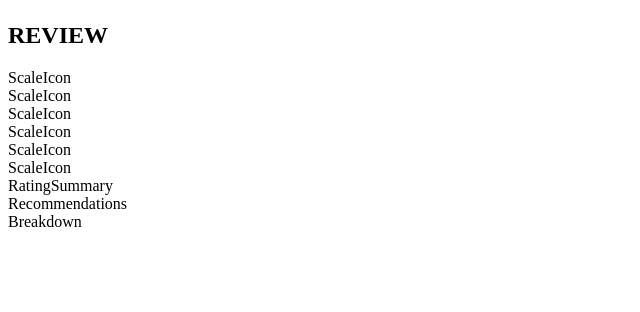
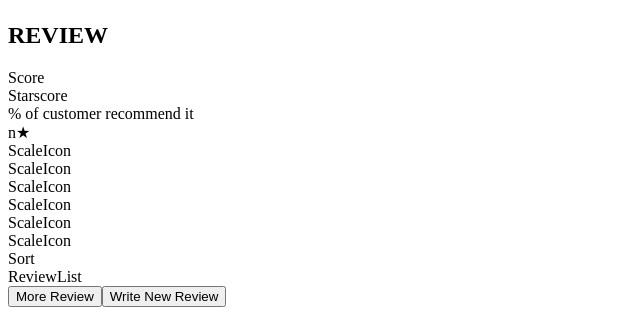
Before and after one commit to poaceae-team6/fec-catwalk, a React app: page / in a window 1280 px wide. Shown: the part 1385-1697 px from the top of the page, without its empty margins (0-640 px from the left). Before the commit the page ends 1624 px from the top, so only its background shows below. Built offline with nearby package versions, Linux system fonts and the light colour scheme; the HTML template or start-up script is replaced by a standard one.

Commit message:
Added components and structure in Review module

```diff
--- a/client/src/components/review/reviewmain/ProductBreakdown.jsx
+++ b/client/src/components/review/reviewmain/ProductBreakdown.jsx
@@ -11,9 +11,12 @@ class ProductBreakdown extends React.Component {
 
     return (
       <div>
-        <div>RatingSummary</div>
-        <div>Recommendations</div>
-        <div>Breakdown</div>
+        <div>ScaleIcon</div>
+        <div>ScaleIcon</div>
+        <div>ScaleIcon</div>
+        <div>ScaleIcon</div>
+        <div>ScaleIcon</div>
+        <div>ScaleIcon</div>
       </div>
     )
   }
--- a/client/src/components/review/reviewmain/RatingBreakdown.jsx
+++ b/client/src/components/review/reviewmain/RatingBreakdown.jsx
@@ -1,4 +1,7 @@
 import React from 'react';
+import RatingSummary from './RatingSummary.jsx';
+import Recommend from './Recommend.jsx';
+import StarBreakdown from './StarBreakdown.jsx';
 
 
 class RatingBreakdown extends React.Component {
@@ -6,17 +9,12 @@ class RatingBreakdown extends React.Component {
     super(props);
   }
 
-
   render () {
-
     return (
       <div>
-        <div>ScaleIcon</div>
-        <div>ScaleIcon</div>
-        <div>ScaleIcon</div>
-        <div>ScaleIcon</div>
-        <div>ScaleIcon</div>
-        <div>ScaleIcon</div>
+        <div><RatingSummary /></div>
+        <div><Recommend /></div>
+        <div><StarBreakdown /></div>
       </div>
     )
   }
--- /dev/null
+++ b/client/src/components/review/reviewmain/RatingSummary.jsx
@@ -0,0 +1,21 @@
+
+import React from 'react';
+
+
+class RatingSummary extends React.Component {
+  constructor(props) {
+    super(props);
+  }
+
+  render () {
+    return (
+      <div>
+        <div>Score</div>
+        <div>Starscore</div>
+      </div>
+    )
+  }
+}
+
+
+export default RatingSummary;
--- /dev/null
+++ b/client/src/components/review/reviewmain/Recommend.jsx
@@ -0,0 +1,21 @@
+
+import React from 'react';
+
+
+class Recommend extends React.Component {
+  constructor(props) {
+    super(props);
+  }
+
+  render () {
+
+    return (
+      <div>
+        % of customer recommend it
+      </div>
+    )
+  }
+}
+
+
+export default Recommend;
--- a/client/src/components/review/reviewmain/Reviews.jsx
+++ b/client/src/components/review/reviewmain/Reviews.jsx
@@ -7,11 +7,18 @@ class Reviews extends React.Component {
     super(props);
   }
 
-
   render () {
 
     return (
       <div>
+        <div>Sort</div>
+        <div>ReviewList</div>
+        <button>
+          More Review
+        </button>
+        <button>
+          Write New Review
+        </button>
 
       </div>
     )
--- /dev/null
+++ b/client/src/components/review/reviewmain/StarBreakdown.jsx
@@ -0,0 +1,21 @@
+
+import React from 'react';
+
+
+class StarBreakdown extends React.Component {
+  constructor(props) {
+    super(props);
+  }
+
+  render () {
+
+    return (
+      <div>
+        n★
+      </div>
+    )
+  }
+}
+
+
+export default StarBreakdown;
```
